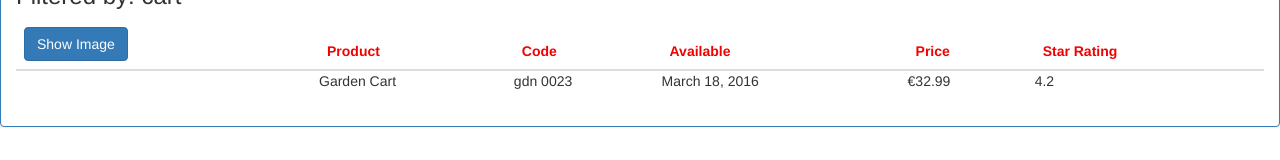
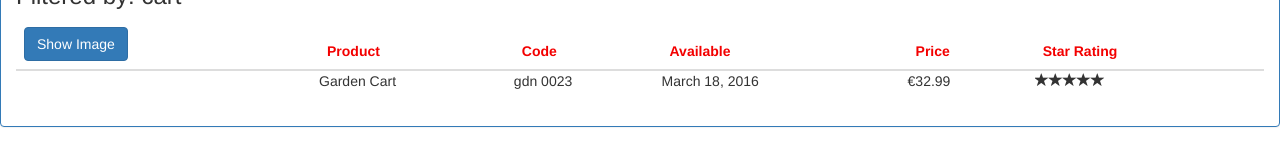
Before and after one commit to YoneMoreno/LearningAngular, an Angular app in the folder APM/: page / in a window 1280 px wide. Shown: the part 204-364 px from the top of the page. Built offline with nearby package versions, Linux system fonts and the light colour scheme.

Commit message:
added star images to display graphically the rating

```diff
--- a/APM/src/app/app.module.ts
+++ b/APM/src/app/app.module.ts
@@ -5,12 +5,14 @@
 import {ProductListComponent} from './products/product-list.component';
 import {ConvertActionBindingResult} from "@angular/compiler/src/compiler_util/expression_converter";
 import {ConvertToSpacesPipe} from "./shared/convert-to-spaces.pipe";
+import {StarComponent} from "./shared/star.component";
 
 @NgModule({
   declarations: [
     AppComponent,
     ProductListComponent,
-    ConvertToSpacesPipe
+    ConvertToSpacesPipe,
+    StarComponent
   ],
   imports: [
     BrowserModule,
--- a/APM/src/app/products/product-list.component.html
+++ b/APM/src/app/products/product-list.component.html
@@ -46,7 +46,7 @@
         <td>{{product.productCode | lowercase | convertToSpaces:'-'}}</td>
         <td>{{product.releaseDate}}</td>
         <td>{{product.price | currency:'EUR':true:'1.2-2'}}</td>
-        <td>{{product.starRating}}</td>
+        <td><pm-star></pm-star></td>
         </tbody>
       </table>
     </div>
--- a/APM/src/app/shared/star.component.ts
+++ b/APM/src/app/shared/star.component.ts
@@ -2,15 +2,15 @@
 
 @Component({
   selector: 'pm-star',
-  template: './star.component.html',
+  templateUrl: './star.component.html',
   styleUrls: ['./star.component.css']
 })
 
-export class StarComponent implements OnChanges{
+export class StarComponent implements OnChanges {
   ngOnChanges(changes: SimpleChanges): void {
-    this.startWidth = this.rating * 86/5;
+    this.startWidth = this.rating * 86 / 5;
   }
 
-  rating: number=4;
+  rating: number = 4;
   startWidth: number;
 }
```
